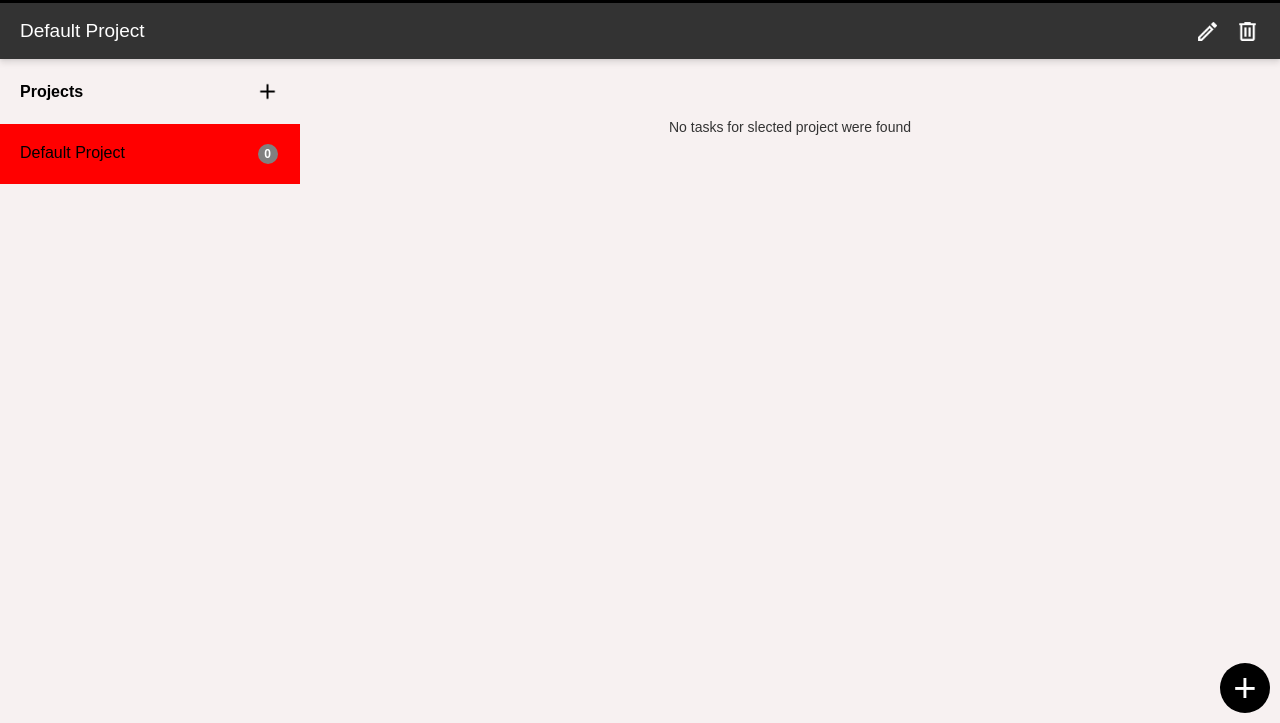
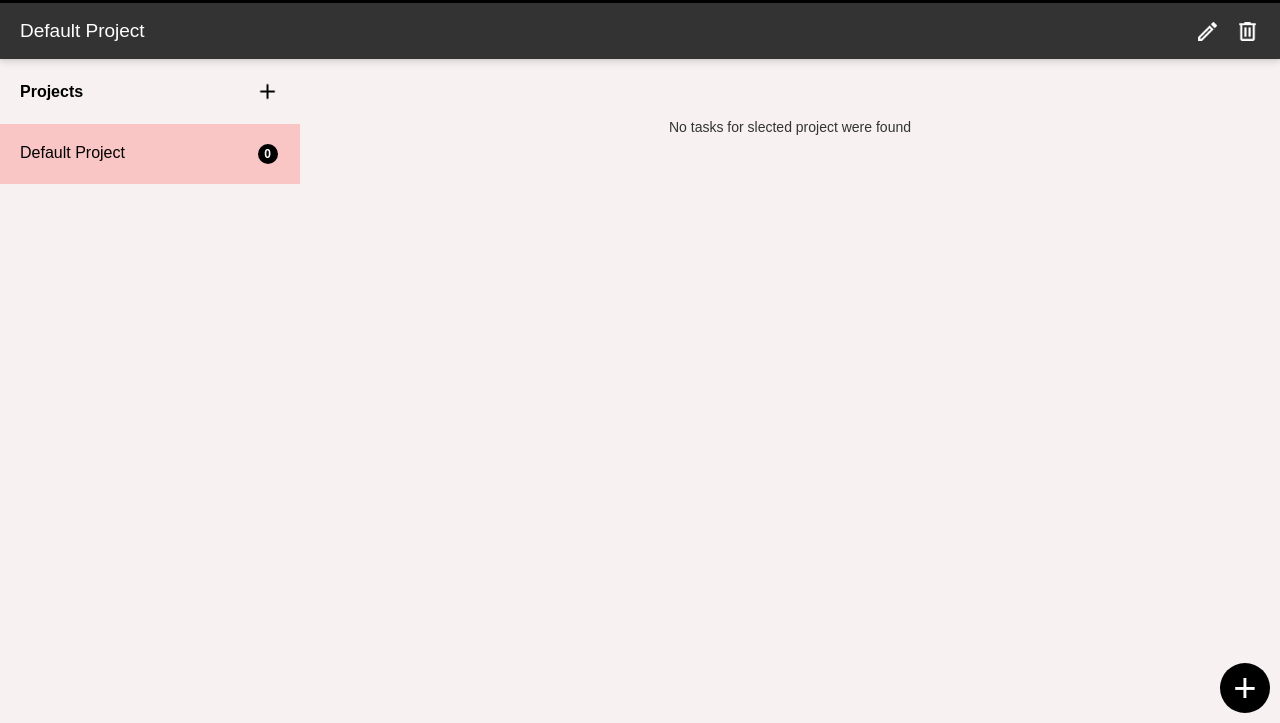
Before and after one commit to Valex99/todo-list, a website built with webpack: page src/template.html in a window 1280 px wide. Shown: the part 77-800 px from the top of the page. Built offline with nearby package versions, Linux system fonts and the light colour scheme.

Commit message:
Fix UI for selected project

```diff
--- a/src/modules/UI.js
+++ b/src/modules/UI.js
@@ -142,6 +142,7 @@ function appendHeaderIcons() {
         const projectName = project.querySelector("p").textContent;
         if (projectName === selected) {
           project.classList.add("selected");
+          project.querySelector(".task-counter").classList.add("selected-p");
         }
       });
     }
@@ -257,6 +258,7 @@ function renderNewProject() {
 
   const taskCounter = document.createElement("p");
   taskCounter.classList.add("task-counter");
+  taskCounter.classList.add("selected-p");
 
   if (taskAmount(selected) === 0 && noTasksDivMessageExists === false) {
     noTasksDivMessage();
@@ -277,6 +279,7 @@ function renderNewProject() {
     const currentProjectDiv = document.querySelector(".current-project-div");
 
     projectDiv.classList.add("selected");
+    projectDiv.querySelector(".task-counter").classList.add("selected-p");
     selected = projectName.textContent;
     console.log("SELECTED: ", selected);
     currentProjectDiv.textContent = selected;
@@ -301,8 +304,10 @@ function renderNewProject() {
 // If there is any project with class selected - remove it
 function removeSelectedClass() {
   const selected = document.querySelector(".selected");
+  const selectedTaskCounter = document.querySelector(".selected-p");
   if (selected) {
     selected.classList.remove("selected");
+    selectedTaskCounter.classList.remove("selected-p");
   }
 }
 
@@ -768,9 +773,7 @@ function appendTaskIcons() {
 
 // Edit sub,it button with css -> default shoud be different and on hover and click as well
 
-// task counter background should go from gray to black
-
-// SORT ITEMS BY PRIORITY IN arraay
+// SORT ITEMS BY PRIORITY IN araay
 
 // Create local storage!
 
--- a/src/styles.css
+++ b/src/styles.css
@@ -231,9 +231,14 @@ html {
 
 /* Selected project */
 .selected {
-  background-color: red;
+  background-color: rgba(255, 0, 0, 0.183);
   color: black;
 }
+
+.selected-p {
+  background-color: black;
+}
+
 
 /* Add task div */
 .circle-div {
```
Also changed, not shown: dist/main.js.
